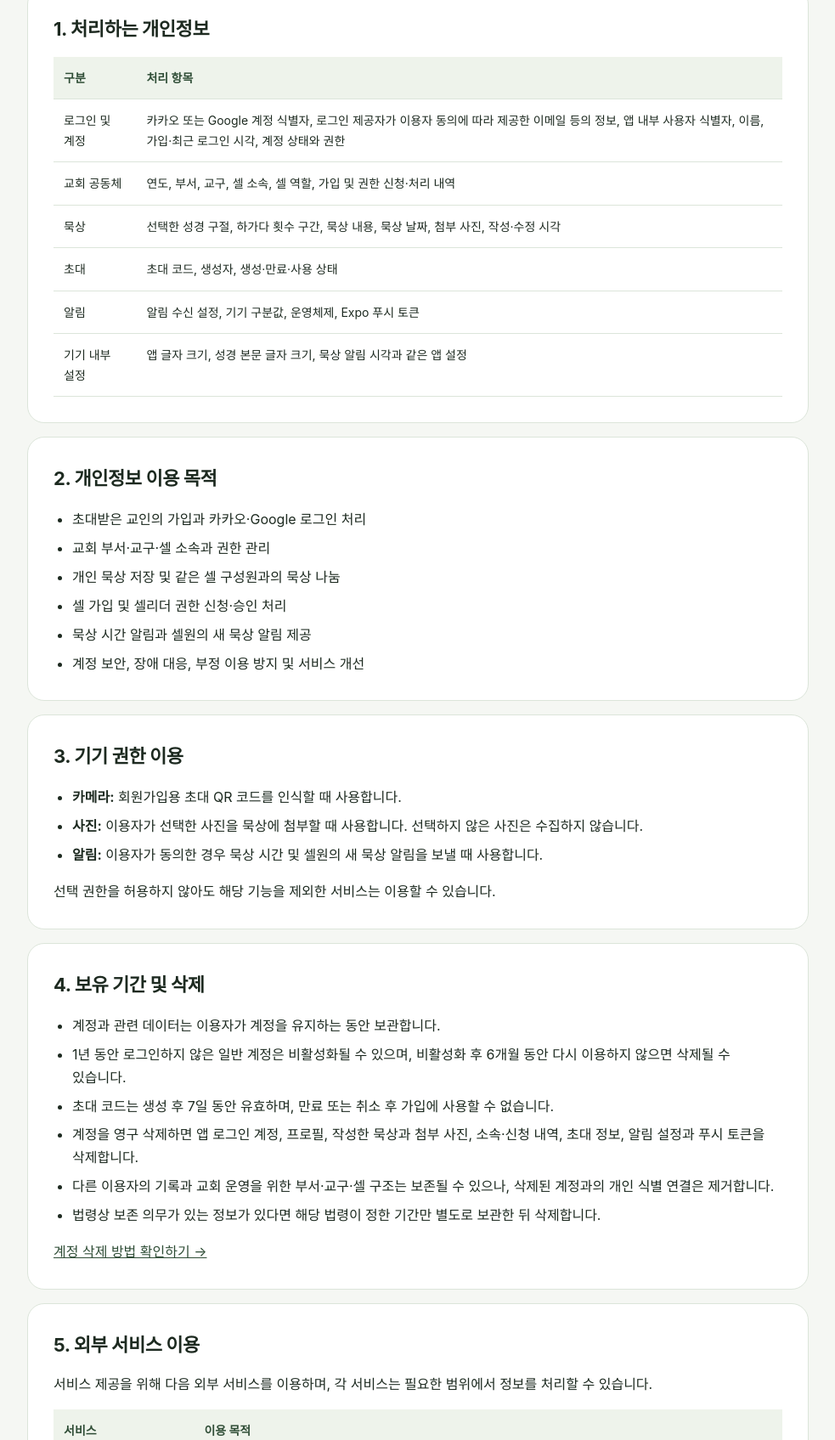
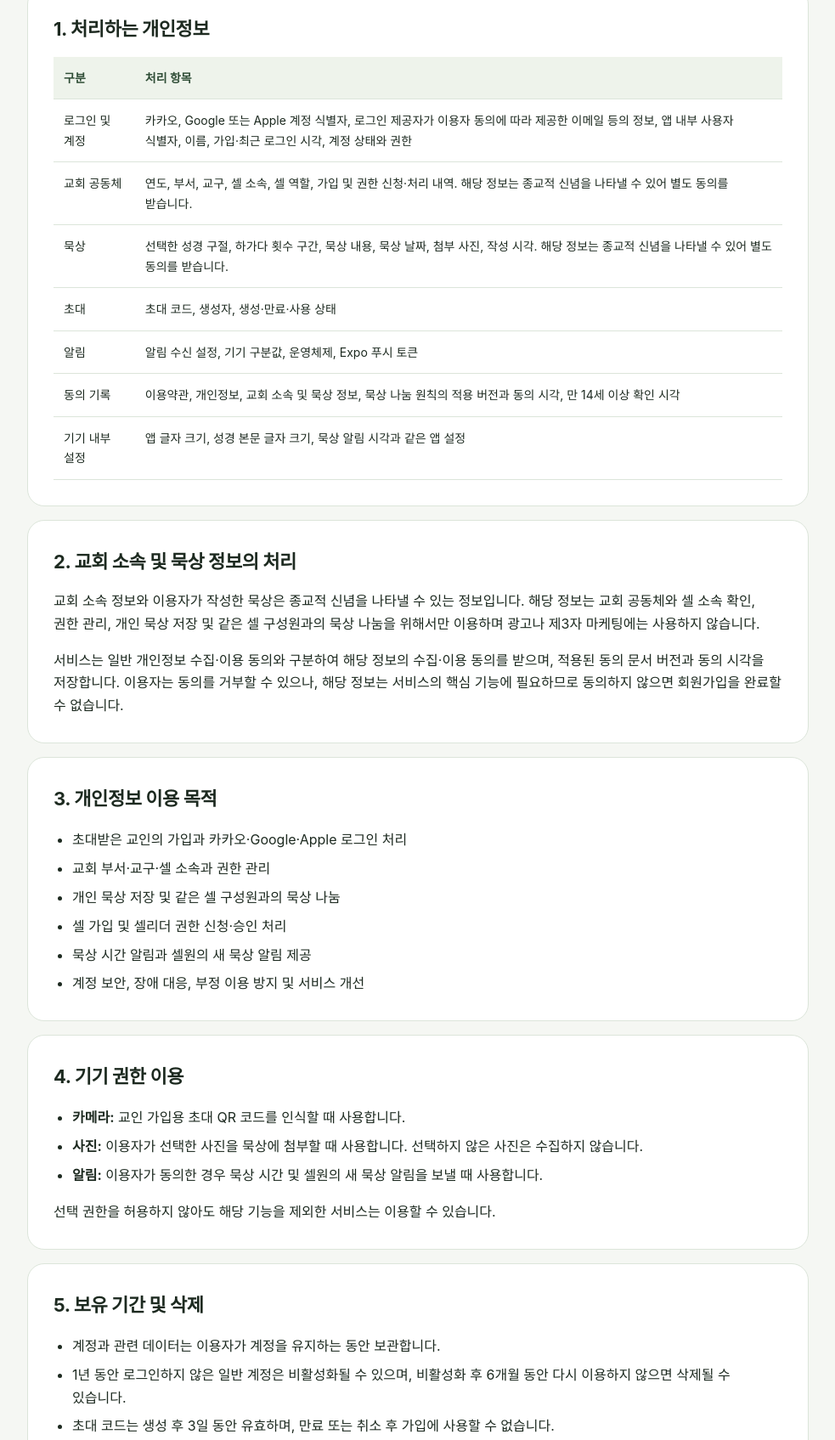
Before and after one commit to jiku100/ydhagada-legal, a plain HTML site: page privacy.html in a window 1280 px wide. Shown: the part 371-2066 px from the top of the page at 85% size, without its empty margins (148-1131 px from the left). Drawn offline with Linux system fonts and the light colour scheme.

Commit message:
Clarify church and meditation data consent

```diff
--- a/privacy.html
+++ b/privacy.html
@@ -41,11 +41,12 @@
           <table>
             <thead><tr><th>구분</th><th>처리 항목</th></tr></thead>
             <tbody>
-              <tr><td>로그인 및 계정</td><td>카카오 또는 Google 계정 식별자, 로그인 제공자가 이용자 동의에 따라 제공한 이메일 등의 정보, 앱 내부 사용자 식별자, 이름, 가입·최근 로그인 시각, 계정 상태와 권한</td></tr>
-              <tr><td>교회 공동체</td><td>연도, 부서, 교구, 셀 소속, 셀 역할, 가입 및 권한 신청·처리 내역</td></tr>
-              <tr><td>묵상</td><td>선택한 성경 구절, 하가다 횟수 구간, 묵상 내용, 묵상 날짜, 첨부 사진, 작성·수정 시각</td></tr>
+              <tr><td>로그인 및 계정</td><td>카카오, Google 또는 Apple 계정 식별자, 로그인 제공자가 이용자 동의에 따라 제공한 이메일 등의 정보, 앱 내부 사용자 식별자, 이름, 가입·최근 로그인 시각, 계정 상태와 권한</td></tr>
+              <tr><td>교회 공동체</td><td>연도, 부서, 교구, 셀 소속, 셀 역할, 가입 및 권한 신청·처리 내역. 해당 정보는 종교적 신념을 나타낼 수 있어 별도 동의를 받습니다.</td></tr>
+              <tr><td>묵상</td><td>선택한 성경 구절, 하가다 횟수 구간, 묵상 내용, 묵상 날짜, 첨부 사진, 작성 시각. 해당 정보는 종교적 신념을 나타낼 수 있어 별도 동의를 받습니다.</td></tr>
               <tr><td>초대</td><td>초대 코드, 생성자, 생성·만료·사용 상태</td></tr>
               <tr><td>알림</td><td>알림 수신 설정, 기기 구분값, 운영체제, Expo 푸시 토큰</td></tr>
+              <tr><td>동의 기록</td><td>이용약관, 개인정보, 교회 소속 및 묵상 정보, 묵상 나눔 원칙의 적용 버전과 동의 시각, 만 14세 이상 확인 시각</td></tr>
               <tr><td>기기 내부 설정</td><td>앱 글자 크기, 성경 본문 글자 크기, 묵상 알림 시각과 같은 앱 설정</td></tr>
             </tbody>
           </table>
@@ -53,9 +54,15 @@
       </section>
 
       <section class="document-section">
-        <h2>2. 개인정보 이용 목적</h2>
+        <h2>2. 교회 소속 및 묵상 정보의 처리</h2>
+        <p>교회 소속 정보와 이용자가 작성한 묵상은 종교적 신념을 나타낼 수 있는 정보입니다. 해당 정보는 교회 공동체와 셀 소속 확인, 권한 관리, 개인 묵상 저장 및 같은 셀 구성원과의 묵상 나눔을 위해서만 이용하며 광고나 제3자 마케팅에는 사용하지 않습니다.</p>
+        <p>서비스는 일반 개인정보 수집·이용 동의와 구분하여 해당 정보의 수집·이용 동의를 받으며, 적용된 동의 문서 버전과 동의 시각을 저장합니다. 이용자는 동의를 거부할 수 있으나, 해당 정보는 서비스의 핵심 기능에 필요하므로 동의하지 않으면 회원가입을 완료할 수 없습니다.</p>
+      </section>
+
+      <section class="document-section">
+        <h2>3. 개인정보 이용 목적</h2>
         <ul>
-          <li>초대받은 교인의 가입과 카카오·Google 로그인 처리</li>
+          <li>초대받은 교인의 가입과 카카오·Google·Apple 로그인 처리</li>
           <li>교회 부서·교구·셀 소속과 권한 관리</li>
           <li>개인 묵상 저장 및 같은 셀 구성원과의 묵상 나눔</li>
           <li>셀 가입 및 셀리더 권한 신청·승인 처리</li>
@@ -65,9 +72,9 @@
       </section>
 
       <section class="document-section">
-        <h2>3. 기기 권한 이용</h2>
+        <h2>4. 기기 권한 이용</h2>
         <ul>
-          <li><strong>카메라:</strong> 회원가입용 초대 QR 코드를 인식할 때 사용합니다.</li>
+          <li><strong>카메라:</strong> 교인 가입용 초대 QR 코드를 인식할 때 사용합니다.</li>
           <li><strong>사진:</strong> 이용자가 선택한 사진을 묵상에 첨부할 때 사용합니다. 선택하지 않은 사진은 수집하지 않습니다.</li>
           <li><strong>알림:</strong> 이용자가 동의한 경우 묵상 시간 및 셀원의 새 묵상 알림을 보낼 때 사용합니다.</li>
         </ul>
@@ -75,12 +82,12 @@
       </section>
 
       <section class="document-section">
-        <h2>4. 보유 기간 및 삭제</h2>
+        <h2>5. 보유 기간 및 삭제</h2>
         <ul>
           <li>계정과 관련 데이터는 이용자가 계정을 유지하는 동안 보관합니다.</li>
           <li>1년 동안 로그인하지 않은 일반 계정은 비활성화될 수 있으며, 비활성화 후 6개월 동안 다시 이용하지 않으면 삭제될 수 있습니다.</li>
-          <li>초대 코드는 생성 후 7일 동안 유효하며, 만료 또는 취소 후 가입에 사용할 수 없습니다.</li>
-          <li>계정을 영구 삭제하면 앱 로그인 계정, 프로필, 작성한 묵상과 첨부 사진, 소속·신청 내역, 초대 정보, 알림 설정과 푸시 토큰을 삭제합니다.</li>
+          <li>초대 코드는 생성 후 3일 동안 유효하며, 만료 또는 취소 후 가입에 사용할 수 없습니다.</li>
+          <li>계정을 영구 삭제하면 앱 로그인 계정, 프로필, 동의 기록, 작성한 묵상과 첨부 사진, 소속·신청 내역, 초대 정보, 알림 설정과 푸시 토큰을 삭제합니다.</li>
           <li>다른 이용자의 기록과 교회 운영을 위한 부서·교구·셀 구조는 보존될 수 있으나, 삭제된 계정과의 개인 식별 연결은 제거합니다.</li>
           <li>법령상 보존 의무가 있는 정보가 있다면 해당 법령이 정한 기간만 별도로 보관한 뒤 삭제합니다.</li>
         </ul>
@@ -88,7 +95,7 @@
       </section>
 
       <section class="document-section">
-        <h2>5. 외부 서비스 이용</h2>
+        <h2>6. 외부 서비스 이용</h2>
         <p>서비스 제공을 위해 다음 외부 서비스를 이용하며, 각 서비스는 필요한 범위에서 정보를 처리할 수 있습니다.</p>
         <div class="table-wrap">
           <table>
@@ -96,7 +103,8 @@
             <tbody>
               <tr><td>Supabase</td><td>사용자 인증, 데이터베이스, 묵상 사진 저장 및 서버 기능 제공</td></tr>
               <tr><td>Kakao</td><td>카카오 계정을 이용한 로그인</td></tr>
-              <tr><td>Google</td><td>Google 계정을 이용한 로그인 및 Android 알림 기반 기능</td></tr>
+              <tr><td>Google 및 Firebase</td><td>Google 계정을 이용한 로그인 및 Android 푸시 알림 전달</td></tr>
+              <tr><td>Apple</td><td>Apple 계정을 이용한 로그인 및 iOS 푸시 알림 전달</td></tr>
               <tr><td>Expo</td><td>앱 빌드·업데이트 지원 및 푸시 알림 전달</td></tr>
             </tbody>
           </table>
@@ -104,17 +112,17 @@
       </section>
 
       <section class="document-section">
-        <h2>6. 이용자의 권리</h2>
-        <p>이용자는 앱에서 이름과 알림 설정을 변경하고, 본인이 작성한 묵상을 확인·수정·삭제할 수 있습니다. 앱의 어플리케이션 설정에서 계정을 영구 삭제할 수 있으며, 로그인할 수 없는 경우 공개 연락처를 통해 삭제를 요청할 수 있습니다.</p>
+        <h2>7. 이용자의 권리</h2>
+        <p>이용자는 앱에서 이름과 알림 설정을 변경하고, 본인이 작성한 묵상을 확인·삭제할 수 있습니다. 앱의 어플리케이션 정보에서 계정을 영구 삭제할 수 있으며, 로그인할 수 없는 경우 공개 연락처를 통해 삭제를 요청할 수 있습니다.</p>
       </section>
 
       <section class="document-section">
-        <h2>7. 안전성 확보 조치</h2>
+        <h2>8. 안전성 확보 조치</h2>
         <p>인증이 필요한 데이터 접근, 역할별 권한 관리, 데이터베이스 행 수준 보안, 전송 구간 암호화, 관리자 기능 제한 등의 조치를 적용합니다.</p>
       </section>
 
       <section class="document-section">
-        <h2>8. 문의처</h2>
+        <h2>9. 문의처</h2>
         <p><strong>운영 주체</strong><br /><span data-config="operatorName">신석경</span></p>
         <p><strong>개인정보 및 지원 이메일</strong><br /><span data-config="supportEmail">hagada.help@gmail.com</span></p>
         <p>개인정보처리방침이 변경되면 이 페이지의 시행일과 내용을 갱신하여 안내합니다.</p>
```
